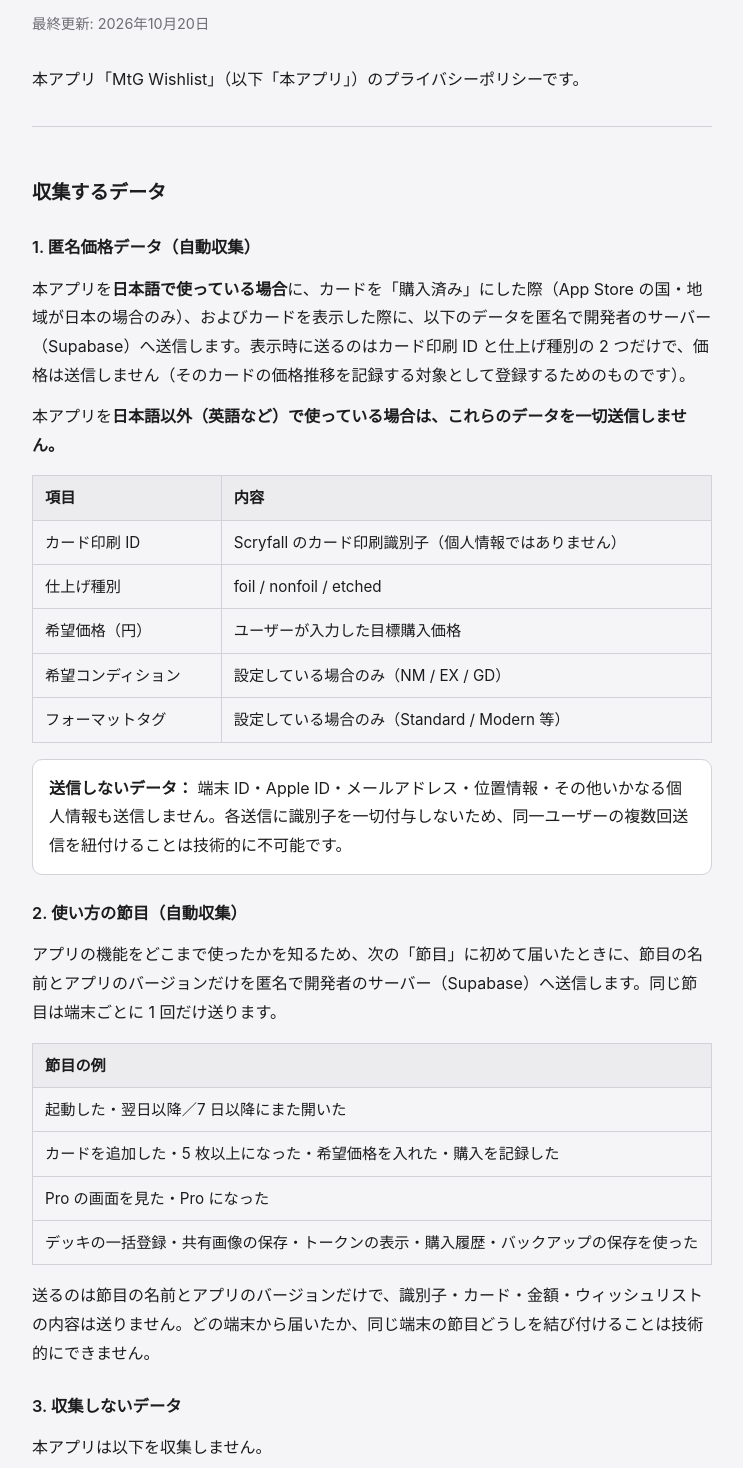
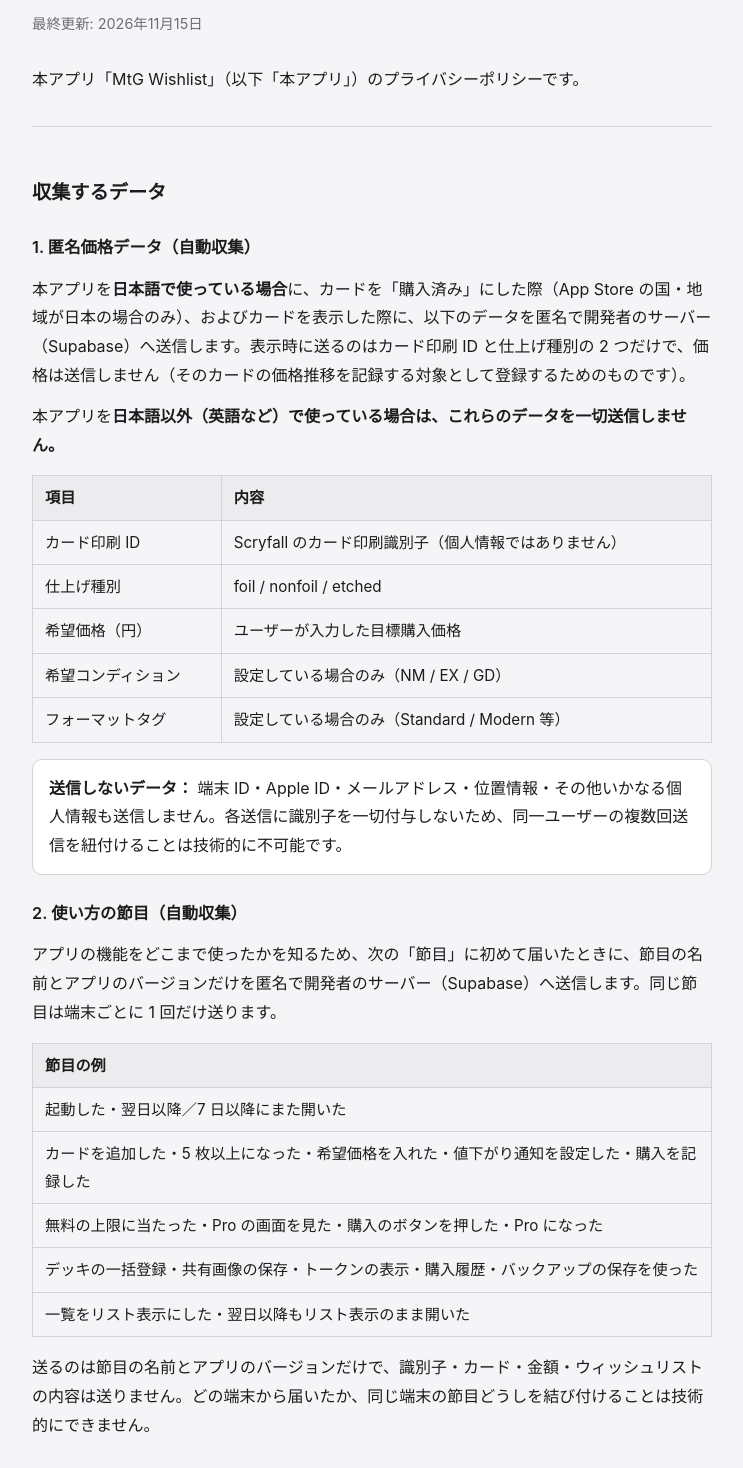
Before and after one commit to MtG-Tools-App/privacy, a plain HTML site: page index.html in a window 1280 px wide. Shown: the part 82-1550 px from the top of the page, without its empty margins (268-1011 px from the left). Drawn offline with Linux system fonts and the light colour scheme.

Commit message:
使い方の節目の例に 5 つを足す（値下がり通知・無料の上限・購入のボタン・リスト表示）
Co-Authored-By: Claude Fable 5.2 <noreply@anthropic.com>

```diff
--- a/index.html
+++ b/index.html
@@ -46,7 +46,7 @@
 <body>
   <main class="wrap">
     <h1>プライバシーポリシー</h1>
-    <p class="updated">最終更新: 2026年10月20日</p>
+    <p class="updated">最終更新: 2026年11月15日</p>
 
     <p>本アプリ「MtG Wishlist」（以下「本アプリ」）のプライバシーポリシーです。</p>
 
@@ -75,9 +75,10 @@
       <thead><tr><th>節目の例</th></tr></thead>
       <tbody>
         <tr><td>起動した・翌日以降／7 日以降にまた開いた</td></tr>
-        <tr><td>カードを追加した・5 枚以上になった・希望価格を入れた・購入を記録した</td></tr>
-        <tr><td>Pro の画面を見た・Pro になった</td></tr>
+        <tr><td>カードを追加した・5 枚以上になった・希望価格を入れた・値下がり通知を設定した・購入を記録した</td></tr>
+        <tr><td>無料の上限に当たった・Pro の画面を見た・購入のボタンを押した・Pro になった</td></tr>
         <tr><td>デッキの一括登録・共有画像の保存・トークンの表示・購入履歴・バックアップの保存を使った</td></tr>
+        <tr><td>一覧をリスト表示にした・翌日以降もリスト表示のまま開いた</td></tr>
       </tbody>
     </table>
     <p>送るのは節目の名前とアプリのバージョンだけで、識別子・カード・金額・ウィッシュリストの内容は送りません。どの端末から届いたか、同じ端末の節目どうしを結び付けることは技術的にできません。</p>
```
Also changed, not shown: en/index.html (+4 -3 lines).
